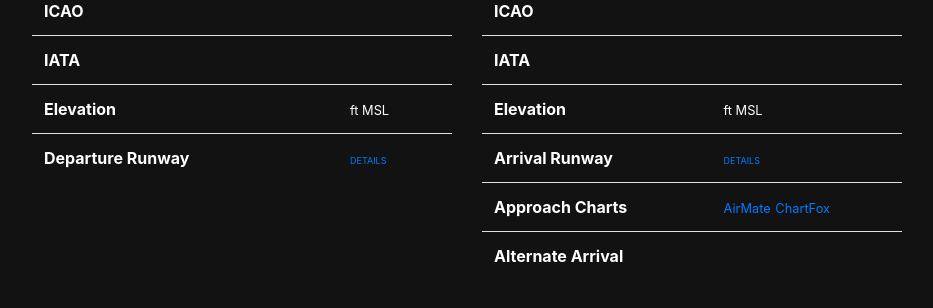
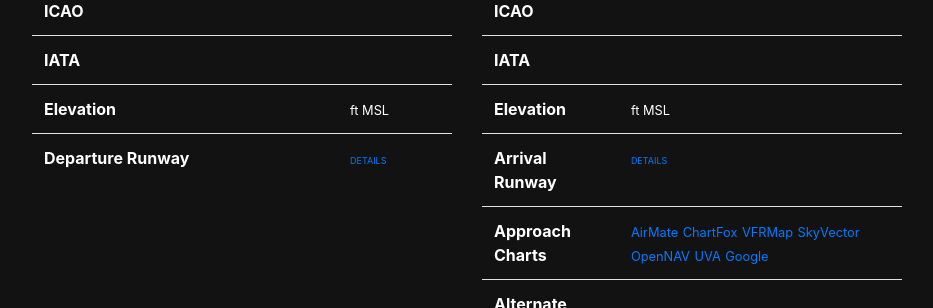
Before and after one commit to Maxime777/flight-viewer, a plain HTML site: page index.html in a window 1280 px wide. Shown: the part 110-418 px from the top of the page, without its empty margins (3-936 px from the left). Drawn offline with nearby package versions, Linux system fonts and the light colour scheme; no server answers.

Commit message:
Update index.html

```diff
--- a/index.html
+++ b/index.html
@@ -116,8 +116,16 @@
                     </tr>
                     <tr>
                         <th>Approach Charts</th>
-                        <td><small><a target="_blank" :href="`http://www.airmate.aero/index.php?page=airport_page&code=${arrivalCode}#`">AirMate</a></small>
-                            <small><a target="_blank" :href="`https://chartfox.org/${arrivalCode}`">ChartFox</a></small></td>
+                        <td>
+                            <small><a target="_blank" :href="`http://www.airmate.aero/index.php?page=airport_page&code=${arrivalCode}#`">AirMate</a></small>
+                            <small><a target="_blank" :href="`https://chartfox.org/${arrivalCode}`">ChartFox</a></small>
+                            <small><a target="_blank" :href="`https://vfrmap.com/fe?req=get_tpp&q=${arrivalCode}`">VFRMap</a></small>
+                            <small><a target="_blank" :href="`https://skyvector.com/search/site/${arrivalCode}`">SkyVector</a></small>
+                            <small><a target="_blank" :href="`https://opennav.com/airport/${arrivalCode}`">OpenNAV</a></small>
+                            <small><a target="_blank" :href="`http://www.uvairlines.com/admin/resources/${arrivalCode}.pdf`">UVA</a></small>
+                            <small><a target="_blank" :href="`http://www.google.com/search?q=${arrivalCode} approach plate pdf`">Google</a></small>
+
+                        </td>
                     </tr>
                     <tr>
                         <th>Alternate Arrival</th>
```
